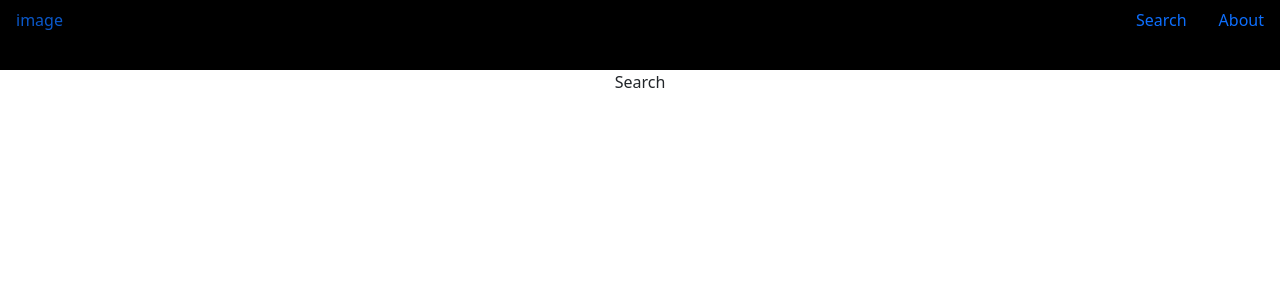
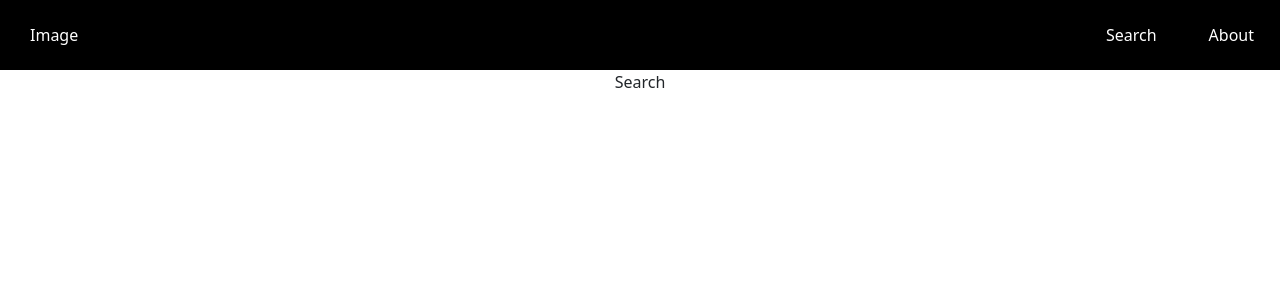
Before and after one commit to DenyNakano/react-project-recipes4u, a React (Create React App) app: page /search in a window 1280 px wide. Shown: the top 300 px of the page. Built offline with nearby package versions, Linux system fonts and the light colour scheme.

Commit message:
replace NavLink for Link, insert component Search.js in home.js

```diff
--- a/src/Components/NavBar.css
+++ b/src/Components/NavBar.css
@@ -7,8 +7,16 @@
     height: 70px;
     display: flex;
     justify-content: space-between;
+    align-items: center;
     background-color: black;
 }
 .nav-links{
  display: flex;
+ width: 200px;
+ justify-content: space-around;
 }
+.links{
+    text-decoration: none;
+    color: white;
+
+}
--- a/src/Components/NavBar.js
+++ b/src/Components/NavBar.js
@@ -1,30 +1,29 @@
 
-import React from "react";
+import React, { useState } from "react";
+import { Link } from "react-router-dom";
 import { NavItem, Nav, NavLink } from "reactstrap";
 import "./NavBar.css";
-import recipeLogo from '../images/recipeLogo.jpeg'
+import { Search } from "./Search";
 export const NavBar = () => {
+  const [isOpen,setIsOpen] = useState(false)
   return (
+    <div>
     <div className="main" >
       <Nav className="nav" >
         <NavItem>
-          <NavLink href="/">
-            image
-          </NavLink>
+          <Link to="/" className="links" style={{marginLeft:'30px'}} >Image</Link>
         </NavItem>
         <div className="nav-links" >
         <NavItem>
-          <NavLink href="/search">
-            Search
-          </NavLink>
+          <div className="links" onClick={()=>{setIsOpen(!isOpen)}} >Search</div>
         </NavItem>
         <NavItem>
-          <NavLink href="/about" >
-            About
-          </NavLink>
+          <Link to="/about" className="links">About</Link>
         </NavItem>
         </div>
       </Nav>
     </div>
+    {isOpen && <Search/>}
+  </div>
   );
 };
--- a/src/Components/Search.js
+++ b/src/Components/Search.js
@@ -1,21 +1,21 @@
 import React from 'react'
-import { Button, Card, CardBody, Collapse, Input, InputGroup, InputGroupText } from 'reactstrap'
-
+import { Button, Card, CardBody, Input, InputGroup, InputGroupText } from 'reactstrap'
+import { FaSearch } from "react-icons/fa";
+import { Link } from 'react-router-dom';
 export const Search = () => {
   return (
     <div>
-        <Collapse>
             <Card>
                 <CardBody>
                     <InputGroup>
                         <Input placeholder='search'/>
-                        <InputGroupText><Button color='primary'>
-
-                        </Button></InputGroupText>
+                        <InputGroupText><Link to="/search">
+                        <Button color='primary'>
+                            <FaSearch/>
+                        </Button></Link></InputGroupText>
                     </InputGroup>
                 </CardBody>
             </Card>
-        </Collapse>
     </div>
   )
 }
```
